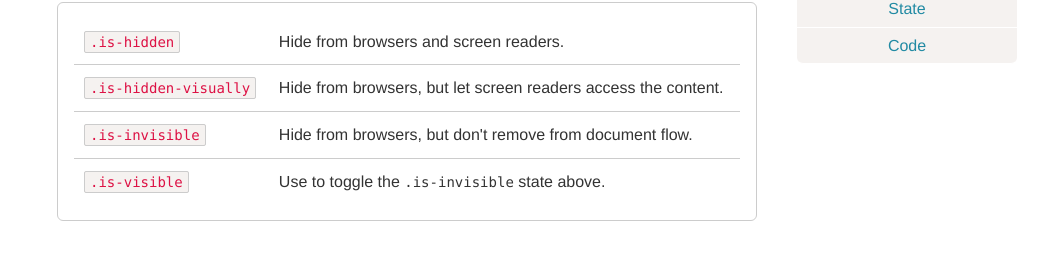
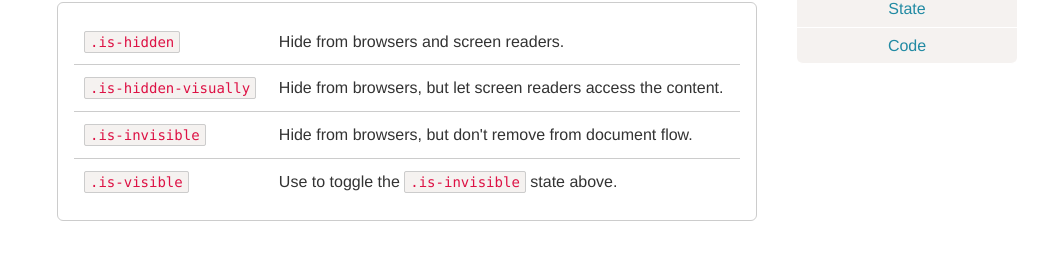
Before and after one commit to d-i/baseline-docs, a Jekyll site: the page built from state.html, in a window 1280 px wide. Shown: the part 319-579 px from the top of the page, without its empty margins (103-1151 px from the left). Built offline with Jekyll 4.4.1, drawn with Linux system fonts in a browser that asks for light colours.

Commit message:
Fix code snippet on state page

```diff
--- a/state.html
+++ b/state.html
@@ -24,7 +24,7 @@ section: state
         </tr>
         <tr>
           <td><code class="code">.is-visible</code></td>
-          <td>Use to toggle the <code>.is-invisible</code> state above.</td>
+          <td>Use to toggle the <code class="code">.is-invisible</code> state above.</td>
         </tr>
       </tbody>
     </table>
```
